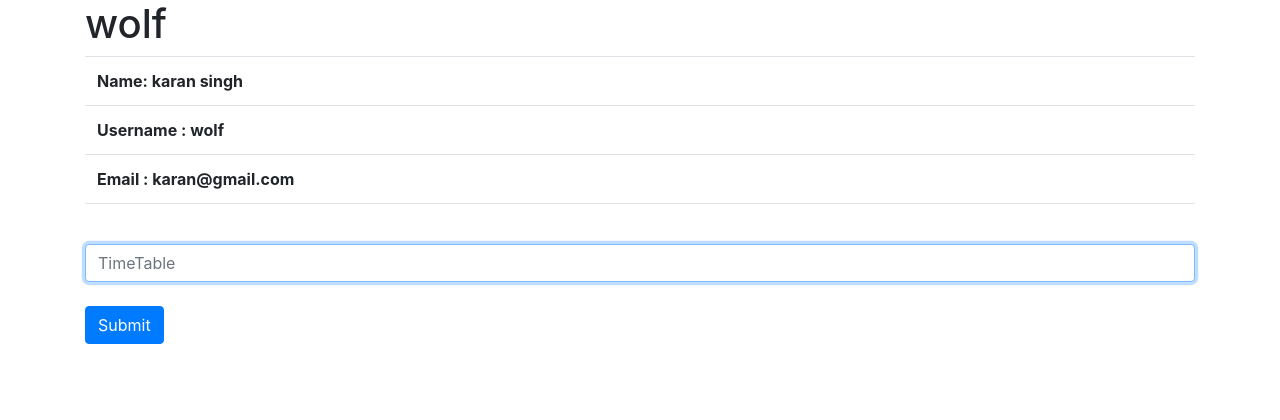
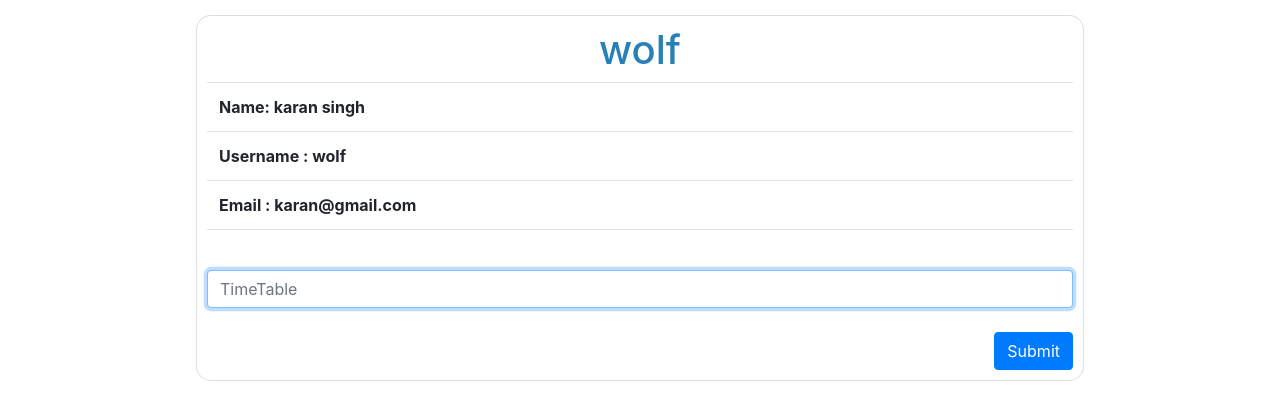
Before and after one commit to AlphaKKR/College-ClubHouse, a Django app: page /accounts/profile/ in a window 1280 px wide. Shown: the part 62-482 px from the top of the page. Run offline with Django 3.2, Linux system fonts and the light colour scheme; a user stored in the database is signed in; lists and menus that the app fills with data are empty; some libraries are stand-ins or nearby versions.

Commit message:
changed profile page

```diff
--- a/homepage/templates/homepage/profile.html
+++ b/homepage/templates/homepage/profile.html
@@ -88,6 +88,13 @@
             box-shadow: 1px 3px #888888;
 
         }
+
+        .card {
+            margin: 15px auto;
+            width: 80%;
+            border-radius: 15px;
+            padding: 10px;
+        }
     </style>
 </head>
 
@@ -144,20 +151,21 @@
         </div>
     </nav>
     <div class='container'>
-    <h1>{{username}}</h1>
+        <div class='card'>
+            <h1 style='color: #2980B9; text-align:center;'>{{username}}</h1>
 
             <table class="table">
                 <tr>
-            <th scope = 'col'>Name: {{firstname}} {{lastname}}</th>
+                    <th scope='col'>Name: {{firstname}} {{lastname}}</th>
                 </tr>
                 <tr>
-            <th scope = 'col'>Username : {{username}}</th>
+                    <th scope='col'>Username : {{username}}</th>
                 </tr>
                 <tr>
-            <th scope = 'col'>Email : {{email}}</th>
+                    <th scope='col'>Email : {{email}}</th>
                 </tr>
                 <tr>
-            <th scope = 'col'>{{timetable}}</th>
+                    <th scope='col'>{{timetable}}</th>
                 </tr>
 
                 <!-- <li>Name : {{firstname}} {{lastname}}</li>
@@ -175,16 +183,17 @@
             </div>
         </form> -->
             </table>
-    <form action="/accounts/profile" id='submit_tt' method="post" >
+            <form action="/accounts/profile" id='submit_tt' method="post">
                 {% csrf_token %}
                 <div class="form-label-group">
                     <input autocomplete='chrome-off' type="text" id="timetable" name='timetable' class="form-control"
                         placeholder="TimeTable" required autofocus>
                     <br>
-            <button class="btn btn-primary" type='submit'>Submit</button>
+                    <button class="btn btn-primary" style = 'float:right'type='submit'>Submit</button>
                 </div>
             </form>
 
+        </div>
     </div>
     <!-- Optional JavaScript -->
     <!-- jQuery first, then Popper.js, then Bootstrap JS -->
```
Lines whose indentation alone changed are shown as unchanged.
